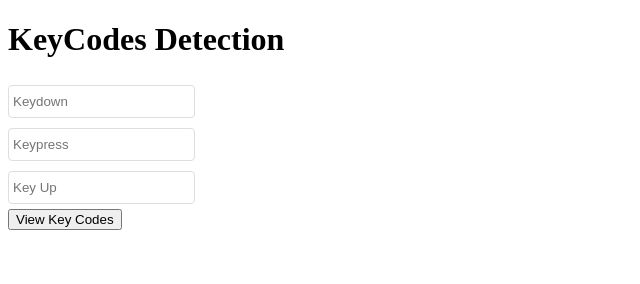
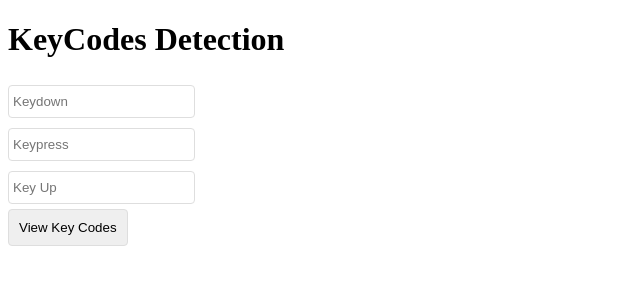
Before and after one commit to krishna15873/JqueryScannerDetection, a plain HTML site: page index.html in a window 1280 px wide. Shown: the whole page, without its empty margins (0-640 px from the left). Drawn offline with nearby package versions, Linux system fonts and the light colour scheme.

Commit message:
Update style.css

```diff
--- a/style.css
+++ b/style.css
@@ -4,3 +4,7 @@ input
 {
   padding:8px 4px; margin:5px 0;border-radius:4px; border:solid 1px #dedede;
 }
+button
+{
+  border:solid 1px #dedede; border-radius:4px; padding:10px;
+}
```
